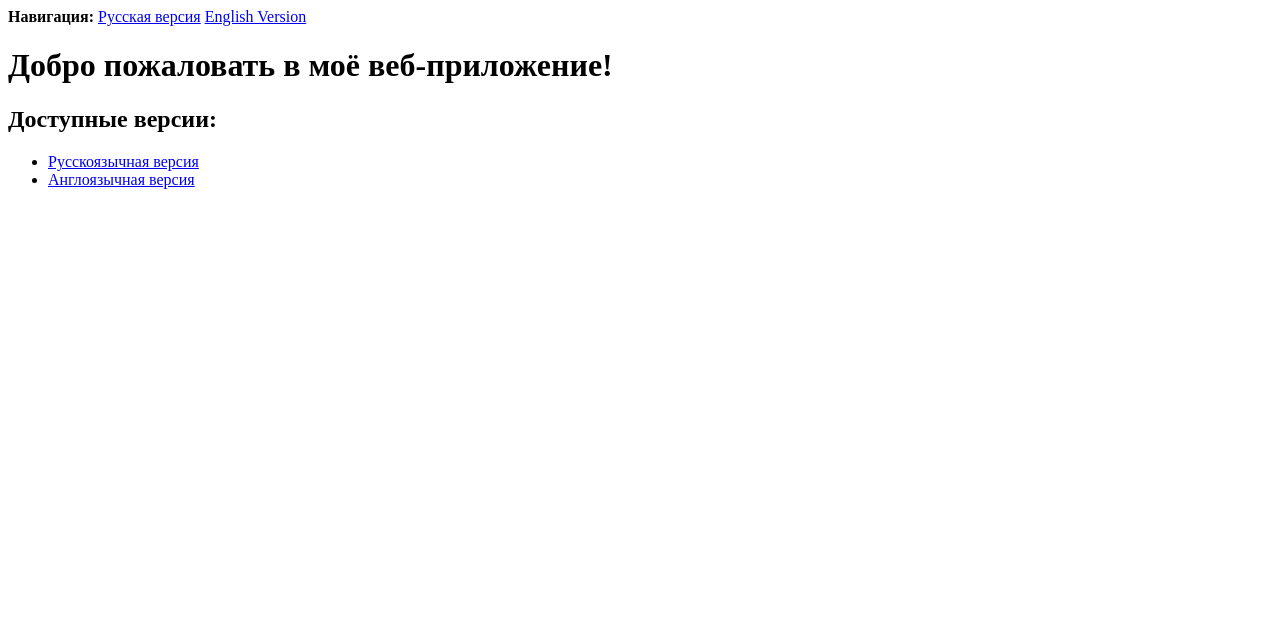
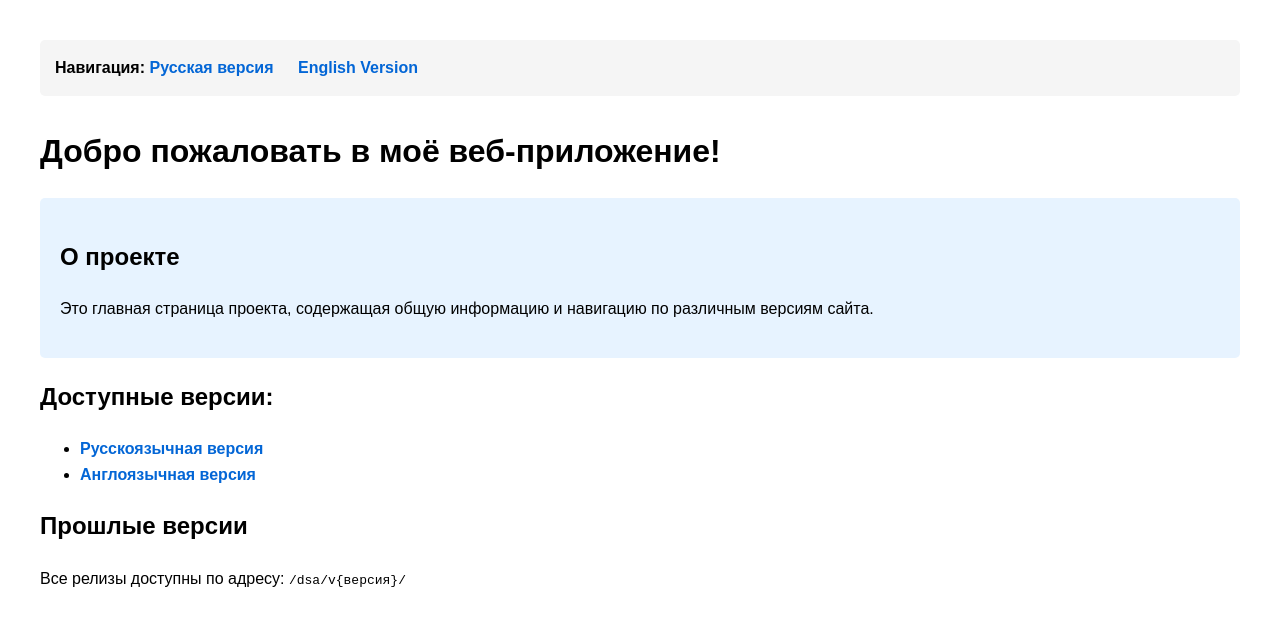
Before and after one commit to Anjelaaaaa/dsa-lab4, a plain HTML site: page index.html in a window 1280 px wide. Drawn offline with Linux system fonts and the light colour scheme.

Commit message:
Улучшенный дизайн

```diff
--- a/index.html
+++ b/index.html
@@ -3,7 +3,35 @@
 <head>
     <meta charset="UTF-8">
     <meta name="viewport" content="width=device-width, initial-scale=1.0">
-    <title>Главная страница</title>
+    <title>Главная страница - Моё Приложение</title>
+    <style>
+        body {
+            font-family: Arial, sans-serif;
+            margin: 40px;
+            line-height: 1.6;
+        }
+        nav {
+            margin-bottom: 30px;
+            padding: 15px;
+            background: #f5f5f5;
+            border-radius: 5px;
+        }
+        a {
+            margin-right: 20px;
+            text-decoration: none;
+            color: #0366d6;
+            font-weight: bold;
+        }
+        a:hover {
+            text-decoration: underline;
+        }
+        .info {
+            background: #e7f3ff;
+            padding: 20px;
+            border-radius: 5px;
+            margin: 20px 0;
+        }
+    </style>
 </head>
 <body>
     <nav>
@@ -14,6 +42,11 @@
 
     <h1>Добро пожаловать в моё веб-приложение!</h1>
 
+    <div class="info">
+        <h2>О проекте</h2>
+        <p>Это главная страница проекта, содержащая общую информацию и навигацию по различным версиям сайта.</p>
+    </div>
+
     <div>
         <h2>Доступные версии:</h2>
         <ul>
@@ -21,5 +54,10 @@
             <li><a href="en/">Англоязычная версия</a></li>
         </ul>
     </div>
+
+    <div>
+        <h2>Прошлые версии</h2>
+        <p>Все релизы доступны по адресу: <code>/dsa/v{версия}/</code></p>
+    </div>
 </body>
 </html>
```
Also changed, not shown: en/index.html (+17 -2 lines), ru/index.html (+17 -2 lines).
